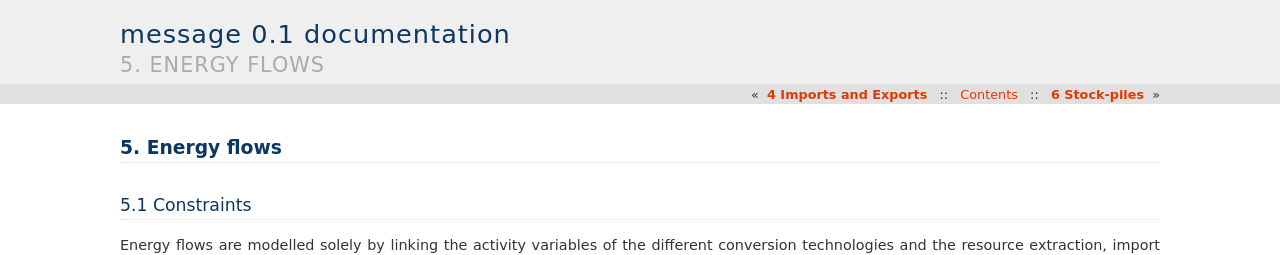
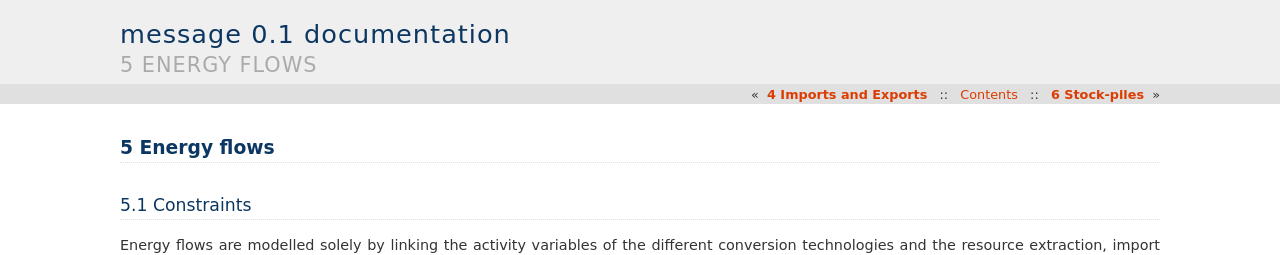
Before and after one commit to iiasa/message_doc, a Sphinx documentation site: the page built from source/message_globiom/annex/message/energy_flows.rst, in a window 1280 px wide and 900 px high. Shown: the top 255 px of the window. Built offline with Sphinx 7.4.7, drawn with Linux system fonts in a browser that asks for light colours; pages that are not in the unit, such as notebooks, are missing from menus.

```diff
--- a/source/message_globiom/annex/message/energy_flows.rst
+++ b/source/message_globiom/annex/message/energy_flows.rst
@@ -1,4 +1,4 @@
-5. Energy flows
+5 Energy flows
 ==============
 
 5.1 	Constraints
```
